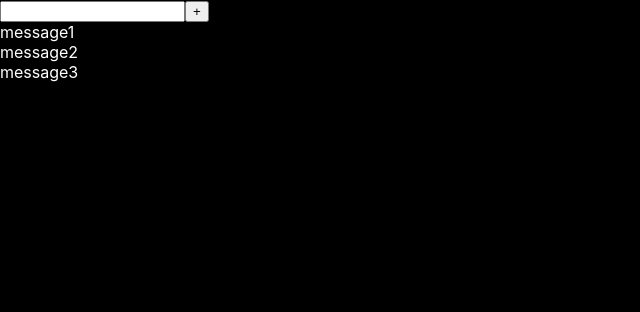
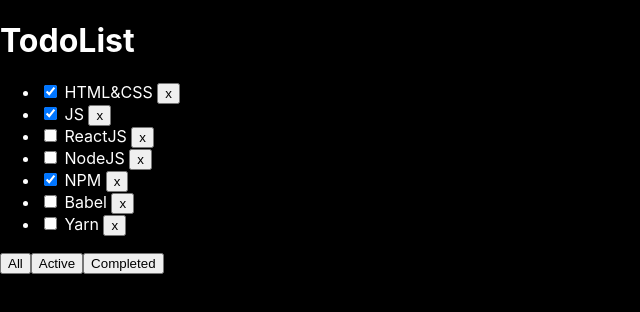
Before and after one commit to alexBasrike/micro-tasks, a React (Create React App) app: page / in a window 1280 px wide. Shown: the top 312 px of the page, without its empty margins (0-640 px from the left). Built offline with nearby package versions, Linux system fonts and the light colour scheme.

Commit message:
worked with ToDo list component

```diff
--- a/src/App.tsx
+++ b/src/App.tsx
@@ -5,7 +5,7 @@ import {Body} from "./site/Body";
 function App() {
     return (
         <div className="App">
-            <Body titleForBody={"New Body"}/>
+            <Body titleForBody={"TodoList"}/>
         </div>
     );
 }
--- /dev/null
+++ b/src/components/TodoList.tsx
@@ -0,0 +1,56 @@
+import React, {useState} from 'react';
+
+type tasksPropsType = {
+    id: number
+    title: string
+    isDone: boolean
+}
+
+type buttonNamePropsType = "All" | "Active" | "Completed";
+
+export const TodoList = () => {
+
+    const tasks = [
+        {id: 1, title: "HTML&CSS", isDone: true},
+        {id: 2, title: "JS", isDone: true},
+        {id: 3, title: "ReactJS", isDone: false},
+        {id: 4, title: "NodeJS", isDone: false},
+        {id: 5, title: "NPM", isDone: true},
+        {id: 6, title: "Babel", isDone: false},
+        {id: 7, title: "Yarn", isDone: false}
+    ];
+
+    let [filteredTasks, setFilteredTasks] = useState(tasks);
+
+    const removeTask = (id: number) => {
+        setFilteredTasks(filteredTasks.filter((el: tasksPropsType) => (el.id !== id)));
+    }
+
+    const filterTaskList = (buttonName: buttonNamePropsType) => {
+        if ( buttonName === "Active" ) {
+            setFilteredTasks(tasks.filter((el: tasksPropsType) => (!el.isDone)));
+        } else if ( buttonName === "Completed" ) {
+            setFilteredTasks(tasks.filter((el: tasksPropsType) => (el.isDone)));
+        } else {
+            setFilteredTasks(tasks);
+        }
+    }
+
+    return (
+        <div>
+
+            <ul>
+                {filteredTasks.map((el: tasksPropsType) => {
+                    return (
+                        <li key={el.id}><input type="checkbox" defaultChecked={el.isDone}/> {el.title} <button onClick={() => removeTask(el.id)}>x</button></li>
+                    )
+                })}
+            </ul>
+
+            <button onClick={() => filterTaskList("All")}>All</button>
+            <button onClick={() => filterTaskList("Active")}>Active</button>
+            <button onClick={() => filterTaskList("Completed")}>Completed</button>
+
+        </div>
+    );
+};
--- a/src/site/Body.tsx
+++ b/src/site/Body.tsx
@@ -1,40 +1,15 @@
-import React, {useState} from 'react';
-import {Button} from "../components/Button";
-import {Input} from "../components/Input";
+import React from 'react';
+import {TodoList} from "../components/TodoList";
 
 type BodyPropsType = {
     titleForBody: string
 }
 
 export const Body = (props: BodyPropsType) => {
-
-    let [message, setMessage] = useState([
-        {message: 'message1'},
-        {message: 'message2'},
-        {message: 'message3'}
-    ]);
-
-    let [title, setTitle] = useState("");
-
-    const addMessage = (title: string) => {
-        setMessage([{message: title}, ...message]);
-    }
-
-    const callBackButtonHandler = () => {
-        addMessage(title)
-        setTitle('');
-    }
-
     return (
         <main>
-            <Input addMessage={addMessage} title={title} setTitle={setTitle}/>
-            <Button name={"+"} callBack={callBackButtonHandler}/>
-
-            {message.map((el, index) => {
-                return (
-                    <div key={index}>{el.message}</div>
-                )
-            })}
+            <h1>{props.titleForBody}</h1>
+            <TodoList/>
         </main>
     );
 };
```
